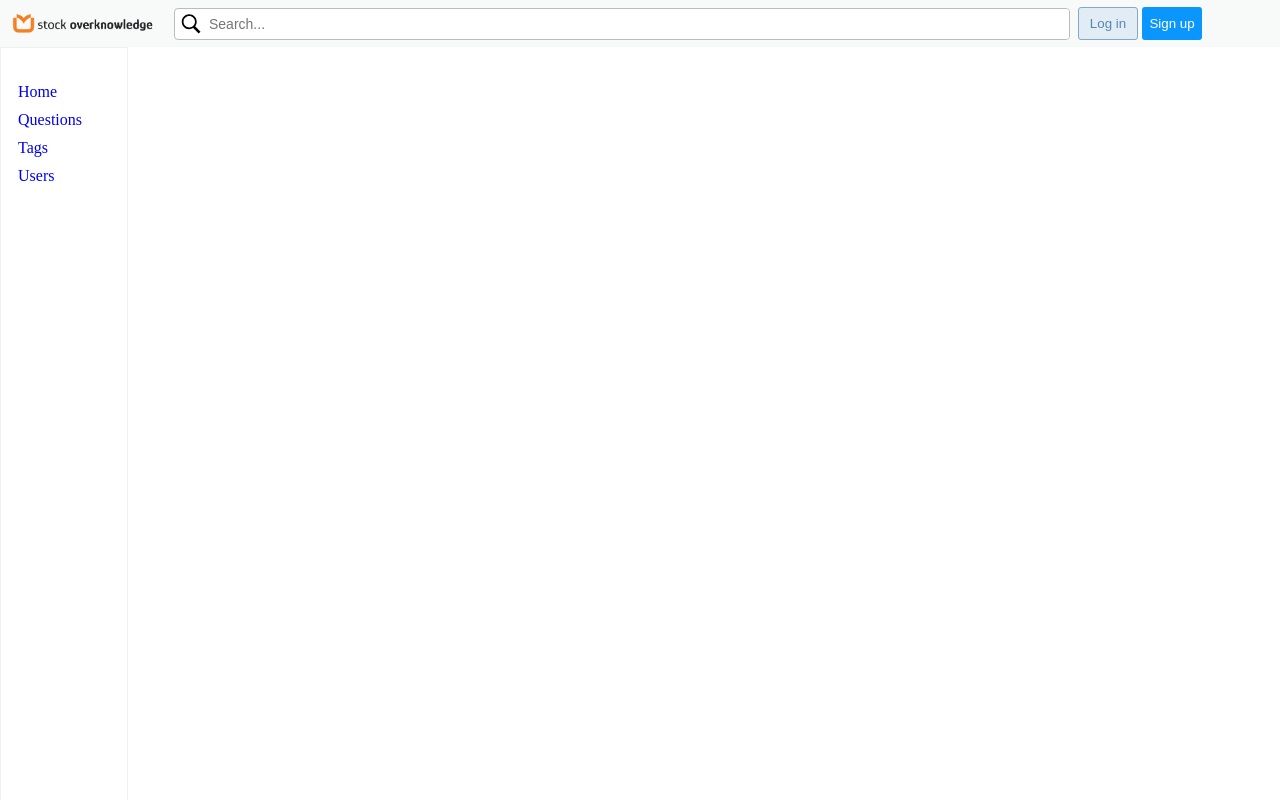
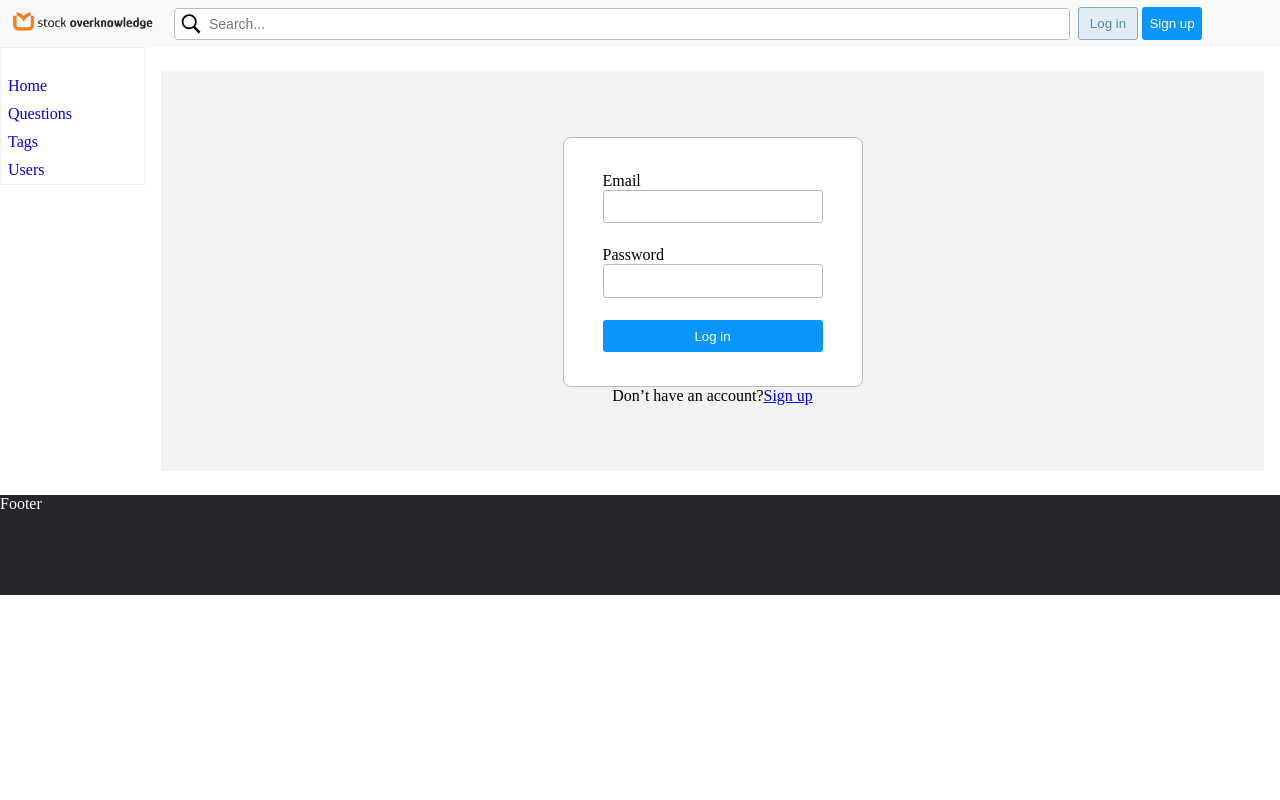
Before and after one commit to Iandayy/stackoverflow, a React (Create React App) app in the folder client/: page /login in a window 1280 px wide. Built offline with nearby package versions, Linux system fonts and the light colour scheme.

Commit message:
create signup & login pages

```diff
--- a/client/src/App.jsx
+++ b/client/src/App.jsx
@@ -1,47 +1,44 @@
-// 홈 (/)
-// 로그인 (/login)
-// 회원가입 (/signup)
-
-// 질문 페이지 (/questions)
-// 질문 작성 페이지 (/questions/ask)
-
-// tag 페이지 (/tags)
-// users 목록 페이지 (/users)
-
 import { Suspense } from 'react';
 import { Route, Routes } from 'react-router-dom';
 import { RecoilRoot } from 'recoil';
+import styled from 'styled-components';
+import Footer from './components/Common/Footer';
 import GlobalStyle from './components/Common/GlobalStyle';
+import Layout from './components/Common/Layout';
+import TopBar from './components/Common/TopBar';
 import Home from './components/Pages/Home';
-import Layout from './components/Pages/Layout';
 import Questions from './components/Pages/Questions';
 import Tags from './components/Pages/Tags';
 import Users from './components/Pages/Users';
-import TopBar from './components/Common/TopBar';
-import Footer from './components/Common/Footer';
+import LogIn from './components/User/LogIn';
+import SignUp from './components/User/SignUp';
+
+const Container = styled.div`
+  display: flex;
+  flex-direction: column;
+  height: 100%;
+`;
 
 function App() {
   return (
     <RecoilRoot className="App">
       <Suspense fallback={<p>Loading..</p>}>
         <GlobalStyle />
-        <TopBar />
-        <Layout>
-          <main>
+        <Container>
+          <TopBar />
+          <Layout>
             <Routes>
               <Route path="/" element={<Home />} />
-              <Route path="/login" />
-              <Route path="/signup" />
-
+              <Route path="/login" element={<LogIn />} />
+              <Route path="/signup" element={<SignUp />} />
               <Route path="/questions" element={<Questions />} />
               <Route path="/questions/ask" />
-
               <Route path="/tags" element={<Tags />} />
               <Route path="/users" element={<Users />} />
             </Routes>
-          </main>
-        </Layout>
-        <Footer />
+          </Layout>
+          <Footer />
+        </Container>
       </Suspense>
     </RecoilRoot>
   );
--- a/client/src/components/Common/Footer.jsx
+++ b/client/src/components/Common/Footer.jsx
@@ -1,5 +1,18 @@
+import styled from 'styled-components';
+
+const FooterWrapper = styled.footer`
+  width: 100%;
+  height: 100px;
+  background-color: #242629;
+  color: white;
+`;
+
 const Footer = () => {
-  return <div></div>;
+  return (
+    <div>
+      <FooterWrapper>Footer</FooterWrapper>
+    </div>
+  );
 };
 
 export default Footer;
--- a/client/src/components/Pages/Layout.jsx
+++ b/client/src/components/Common/Layout.jsx
@@ -1,11 +1,16 @@
 /* eslint-disable react/prop-types */
 import styled from 'styled-components';
-import Footer from '../Common/Footer';
 import SideBar from '../Common/SideBar';
 
 const Body = styled.div`
   display: flex;
   flex-direction: row;
+  height: 100%;
+`;
+
+const Main = styled.main`
+  padding: 24px 16px;
+  width: 100%;
 `;
 
 const Layout = ({ children }) => {
@@ -13,9 +18,8 @@ const Layout = ({ children }) => {
     <div>
       <Body>
         <SideBar />
-        {children}
+        <Main>{children}</Main>
       </Body>
-      <Footer />
     </div>
   );
 };
--- a/client/src/components/Common/SideBar.jsx
+++ b/client/src/components/Common/SideBar.jsx
@@ -1,26 +1,21 @@
 // eslint-disable-line no-unused-vars
-
+import { Link } from 'react-router-dom';
 import { useRecoilState } from 'recoil';
-import { Link } from 'react-router-dom';
-
+import styled from 'styled-components';
 import currentTapState from '../../state/currentTapState';
 
-import styled from 'styled-components';
-
 const SideMenu = styled.aside`
+  display: flex;
+  flex-direction: column;
+  width: 164px;
+  height: 100%;
+  padding-top: 24px;
+  margin-bottom: 8px;
+  background-color: #ffffff;
+  color: rgba(73, 73, 73, 0.5);
   font-weight: 400;
   border: 1px solid rgba(223, 223, 223, 0.5);
-  color: rgba(73, 73, 73, 0.5);
-  background-color: #ffffff;
-  display: flex;
-  flex-direction: column;
   list-style: none;
-  width: 8rem;
-  height: 100vh;
-  padding: 10px;
-  padding-top: 30px;
-  margin-bottom: 7rem;
-  position: fixed;
 `;
 
 const Menu = styled.section`
@@ -57,7 +52,6 @@ const SideBar = () => {
   };
 
   return (
-    <div>
     <SideMenu>
       {menuArr.map((el, index) => (
         <Menu key={index} onClick={() => selectMenuHandler(index)}>
@@ -72,7 +66,6 @@ const SideBar = () => {
         </Menu>
       ))}
     </SideMenu>
-    </div>
   );
 };
 
--- a/client/src/components/Common/TopBar.jsx
+++ b/client/src/components/Common/TopBar.jsx
@@ -1,4 +1,6 @@
+/* eslint-disable react/prop-types */
 import React from 'react'; // eslint-disable-line no-unused-vars
+import { Link } from 'react-router-dom';
 import styled from 'styled-components';
 import LogoImg from '../../assets/logo.png';
 
@@ -24,7 +26,6 @@ const Logo = styled.img`
 
 const Form = styled.form`
   display: flex;
-  position: relative;
   width: 70%;
   height: 32px;
   border: 1px solid #bbb;
@@ -41,7 +42,7 @@ const SearchIcon = styled.img`
 
 const Input = styled.input`
   width: 100%;
-  border: 1px solid #bbb;
+  /* border: 1px solid #bbb; */
   border-radius: 3px;
   padding: 10px 12px;
   font-size: 14px;
@@ -76,10 +77,12 @@ const SignUp = styled.button`
     cursor: pointer;
   }
 `;
-const TopBar = () => {
+const TopBar = ({ children }) => {
   return (
     <TopBarWrapper>
-      <Logo src={LogoImg} alt="logo" />
+      <Link to="/">
+        <Logo src={LogoImg} alt="logo" />
+      </Link>
       <Form>
         <SearchIcon
           alt="search-icon"
@@ -87,8 +90,12 @@ const TopBar = () => {
         />
         <Input type="text" placeholder="Search..." />
       </Form>
-      <LogIn>Log in</LogIn>
-      <SignUp>Sign up</SignUp>
+      <Link to="/login">
+        <LogIn>Log in</LogIn>
+      </Link>
+      <Link to="/signup">
+        <SignUp>Sign up</SignUp>
+      </Link>
     </TopBarWrapper>
   );
 };
--- a/client/src/components/Pages/Home.jsx
+++ b/client/src/components/Pages/Home.jsx
@@ -1,9 +1,6 @@
-import { useRecoilValue } from 'recoil';
-import test from '../../state/test';
-
 const Home = () => {
-  const data = useRecoilValue(test);
-  console.log(data);
+  // const data = useRecoilValue(test);
+  // console.log(data);
   return (
     <div>
       <h1>HOME</h1>
--- a/client/src/components/User/Login.jsx
+++ b/client/src/components/User/Login.jsx
@@ -1,9 +1,97 @@
 import React from 'react'; // eslint-disable-line no-unused-vars
+import { Link } from 'react-router-dom';
+import styled from 'styled-components';
+
+const LogInContainer = styled.div`
+  display: flex;
+  flex-direction: column;
+  align-items: center;
+  justify-content: center;
+  width: 100%;
+  height: 50vh;
+  background-color: #f1f2f3;
+`;
+
+const FormWrapper = styled.div`
+  display: flex;
+  flex-direction: column;
+  align-items: center;
+  justify-content: center;
+  width: 300px;
+  height: 250px;
+  background-color: white;
+  border: 1px solid #bbb;
+  border-radius: 8px;
+  /* box-shadow:  */
+`;
+
+const Label = styled.label`
+  display: flex;
+  flex-direction: column;
+  flex-basis: 30%;
+`;
+
+const Form = styled.form`
+  width: 220px;
+  height: 32px;
+`;
+
+const Input = styled.input`
+  width: 100%;
+  padding: 7.8px 9.1px;
+  border: 1px solid #bbb;
+  font-size: 14px;
+  border-radius: 3px;
+`;
+
+const LogInBtn = styled.button`
+  width: 220px;
+  height: 32px;
+  color: white;
+  background-color: #0b96fe;
+  border: none;
+  border-radius: 3px;
+  &:hover {
+    background-color: #0073cc;
+    cursor: pointer;
+  }
+`;
 
 const LogIn = () => {
-    return (
-    <h1>LogIn</h1>
-    );
+  return (
+    <LogInContainer>
+      <FormWrapper>
+        <Label htmlFor="email">
+          Email
+          <Form>
+            <Input
+              id="email"
+              type="email"
+              size="30"
+              maxlength="100"
+              name="email"
+            />
+          </Form>
+        </Label>
+        <Label htmlFor="password">
+          Password
+          <Form>
+            <Input
+              id="password"
+              type="password"
+              autocomplete="off"
+              name="password"
+            />
+          </Form>
+        </Label>
+        <LogInBtn>Log in</LogInBtn>
+      </FormWrapper>
+      <div>
+        Don’t have an account?
+        <Link to="/signup">Sign up</Link>
+      </div>
+    </LogInContainer>
+  );
 };
 
 export default LogIn;
--- a/client/src/components/User/SignUp.jsx
+++ b/client/src/components/User/SignUp.jsx
@@ -1,7 +1,108 @@
 import React from 'react'; // eslint-disable-line no-unused-vars
+import { Link } from 'react-router-dom';
+import styled from 'styled-components';
+
+const SignUpContainer = styled.div`
+  display: flex;
+  flex-direction: column;
+  align-items: center;
+  justify-content: center;
+  width: 100%;
+  height: 50vh;
+  background-color: #f1f2f3;
+`;
+
+const FormWrapper = styled.div`
+  display: flex;
+  flex-direction: column;
+  align-items: center;
+  justify-content: center;
+  width: 300px;
+  height: 300px;
+  background-color: white;
+  border: 1px solid #bbb;
+  border-radius: 8px;
+`;
+
+const Label = styled.label`
+  display: flex;
+  flex-direction: column;
+  flex-basis: 22%;
+`;
+
+const Form = styled.form`
+  width: 220px;
+  height: 32px;
+`;
+
+const Input = styled.input`
+  width: 100%;
+  padding: 7.8px 9.1px;
+  border: 1px solid #bbb;
+  font-size: 14px;
+  border-radius: 3px;
+`;
+
+const SignUpBtn = styled.button`
+  width: 220px;
+  height: 33px;
+  color: white;
+  background-color: #0b96fe;
+  border: none;
+  border-radius: 3px;
+  &:hover {
+    background-color: #0073cc;
+    cursor: pointer;
+  }
+`;
 
 const SignUp = () => {
-    return <h1>SignUp</h1>;
+  return (
+    <SignUpContainer>
+      <FormWrapper>
+        <Label htmlFor="display-name">
+          Display name
+          <Form>
+            <Input
+              id="display-name"
+              type="text"
+              size="30"
+              maxlength="100"
+              name="display-name"
+            />
+          </Form>
+        </Label>
+        <Label htmlFor="email">
+          Email
+          <Form>
+            <Input
+              id="email"
+              type="email"
+              size="30"
+              maxlength="100"
+              name="email"
+            />
+          </Form>
+        </Label>
+        <Label htmlFor="password">
+          Password
+          <Form>
+            <Input
+              id="password"
+              type="password"
+              autocomplete="off"
+              name="password"
+            />
+          </Form>
+        </Label>
+        <SignUpBtn>Sign up</SignUpBtn>
+      </FormWrapper>
+      <div>
+        Already have an account?
+        <Link to="/signup">Log in</Link>
+      </div>
+    </SignUpContainer>
+  );
 };
 
 export default SignUp;
```
Lines whose indentation alone changed are shown as unchanged.
